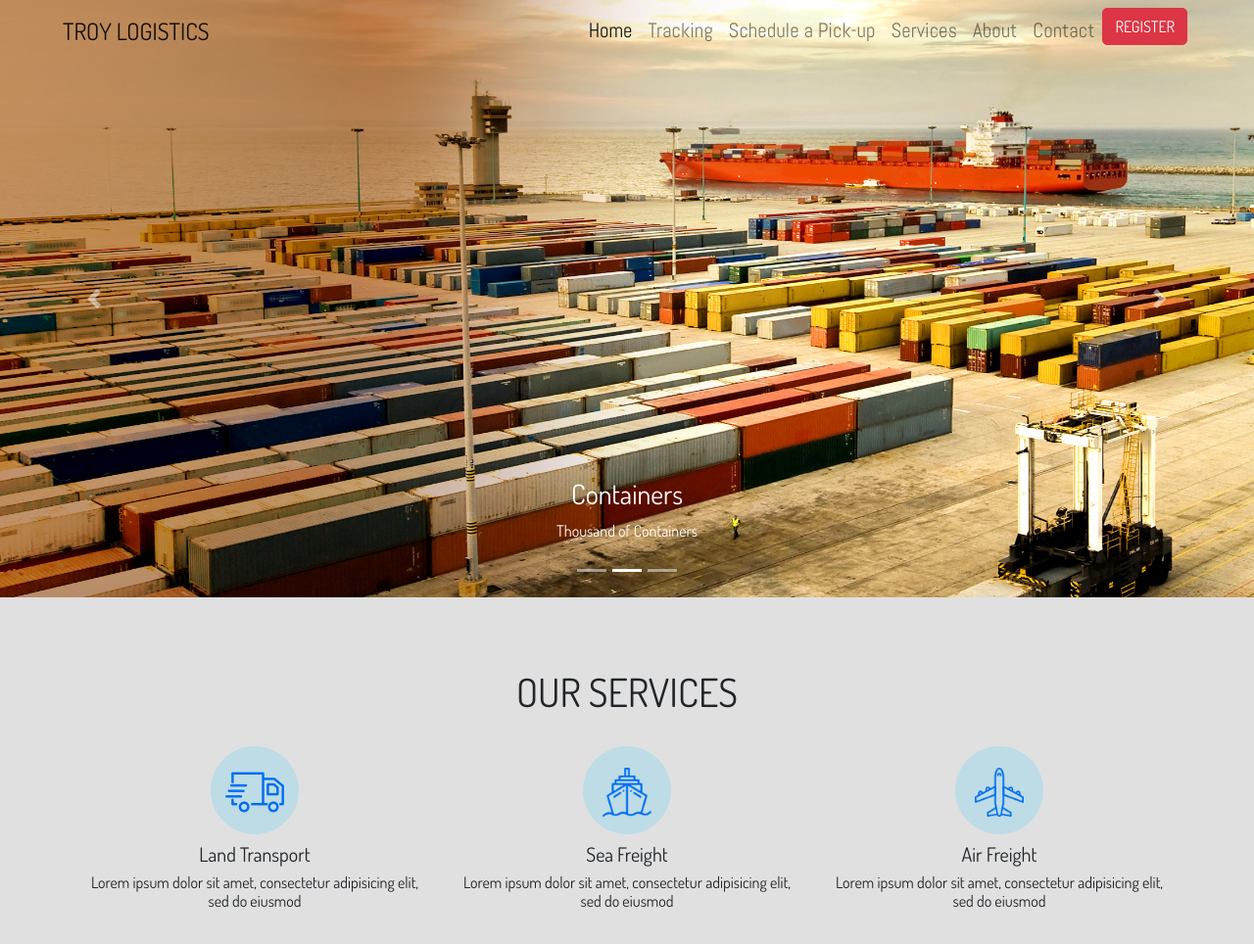
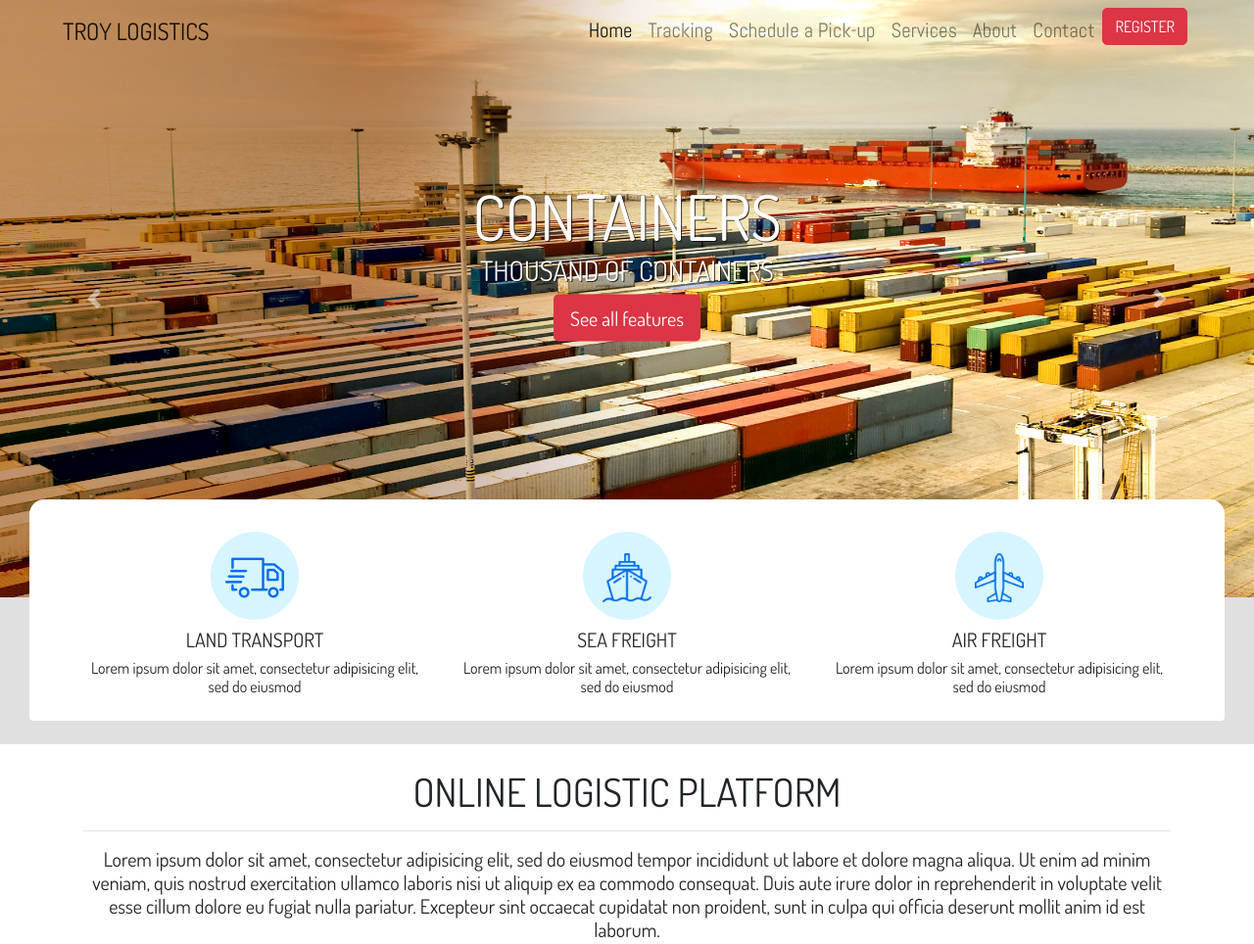
Before and after one commit to albay13/capstone-one, a plain HTML site: page index.html in a window 1280 px wide. Shown: the top 964 px of the page at 98% size. Drawn offline with nearby package versions, Linux system fonts and the light colour scheme.

Commit message:
updated index

```diff
--- a/index.html
+++ b/index.html
@@ -61,6 +61,86 @@
 		.card-pricing{
 			padding: 0;
 		}
+		.carousel-caption {
+		    position: absolute;
+		    top: 50%;
+		    left: 50%;
+		    z-index: 3;
+		    color: #fff;
+		    width: 100%;
+		    text-align: center;
+		    text-transform: uppercase;
+		    text-shadow: 1px 1px 0 rgba(0,0,0,.75);
+		    -webkit-transform: translate3d(-50%,-50%,0);
+		    -moz-transform: translate3d(-50%,-50%,0);
+		    -ms-transform: translate3d(-50%,-50%,0);
+		    -o-transform: translate3d(-50%,-50%,0);
+		    transform: translate3d(-50%,-50%,0);
+		}
+		.carousel-caption h1 {
+		    font-size: 4em;
+		    margin: 0;
+		    padding: 0;
+		}
+		.carousel-fade .carousel-inner .carousel-item .carousel-caption {
+		    opacity: 0;
+		    -webkit-transition: .2s all ease-in-out .1s;
+		       -moz-transition: .2s all ease-in-out .1s;
+		        -ms-transition: .2s all ease-in-out .1s;
+		         -o-transition: .2s all ease-in-out .1s;
+		            transition: .2s all ease-in-out .1s;
+		}
+		.carousel-fade .carousel-inner .carousel-item.active .carousel-caption {
+		    opacity: 1;
+		    -webkit-transition: .5s all ease-in-out .1s;
+		       -moz-transition: .5s all ease-in-out .1s;
+		        -ms-transition: .5s all ease-in-out .1s;
+		         -o-transition: .5s all ease-in-out .1s;
+		            transition: .5s all ease-in-out .1s;
+		}
+		.hover-icon{
+		  transition: top 5s ease-in-out;
+		  -o-transition: top 5s ease-in-out;
+		  -ms-transition: top 5s ease-in-out;
+		  -moz-transition: top 5s ease-in-out;
+		  -webkit-transition: top 5s ease-in-out;
+		   -webkit-transition-delay: 5s; /* Safari */
+ 			 transition-delay: 5s;
+		}
+		.hover-icon:hover{
+		  margin-top: -5%;
+		}
+		@media (max-width: 987px) and (min-width: 768px){
+			.hover-icon:hover{
+			  margin-top: -8%;
+			}
+		}
+		@media (min-width:768px){
+			.hover-icon:hover div.service-icon {
+			  background-color: white;
+			  width: 90px;
+			  height: 90px;
+			  line-height: 90px;
+			}
+			.overlay{
+				  position: absolute;
+				  bottom: 0;
+				  left: 0;
+				  right: 0;
+				  overflow: hidden;
+				  width: 100%;
+				  height: 0;
+				  transition: .5s ease;
+			}
+			.hover-icon:hover div.overlay{
+				height: 100%;
+			}
+			#btn1,#btn2,#btn3{
+				top: 75%;
+				position: absolute;
+			}
+		}
+
 	</style>
 
 </head>
@@ -99,37 +179,35 @@
 	  </div>
 </nav>
 <!-- Slider -->
-<div id="demo" class="carousel slide" data-ride="carousel">
-
-  <!-- Indicators -->
-  <ul class="carousel-indicators">
-    <li data-target="#demo" data-slide-to="0" class="active"></li>
-    <li data-target="#demo" data-slide-to="1"></li>
-    <li data-target="#demo" data-slide-to="2"></li>
-  </ul>
+<div id="demo" class="carousel slide carousel-fade" data-ride="carousel">
 
   <!-- The slideshow -->
   <div class="carousel-inner">
     <div class="carousel-item active">
       <img src="assets/images/img3.jpg" alt="Los Angeles" width="1400" height="610">
 	    <div class="carousel-caption">
-	        <h3>Troy Logistics</h3>
-	        <p>Thank you 2018</p>
+	        <h1>Troy <span class="text-dark">Logistics</span></h1>
+	        <h3>Get start your next awesome project</h3>
+	        <button class="btn btn-danger btn-lg text-uppercase" role="button">Get Started</button>
+	        <button class="btn btn-danger btn-lg text-uppercase" role="button">Read more</button>
 	    </div>
+
     </div>
     <div class="carousel-item">
       <img src="assets/images/img1.jpg" alt="Chicago" width="1400" height="610">
-       <div class="carousel-caption">
-        <h3>Containers</h3>
-        <p>Thousand of Containers</p>
-      </div>
+	       <div class="carousel-caption">
+	        <h1>Containers</h1>
+	        <h3>Thousand of Containers</h3>
+	        <button class="btn btn-danger btn-lg" role="button">See all features</button>
+	      </div>
     </div>
     <div class="carousel-item">
       <img src="assets/images/img4.jpg" alt="New York" width="1400" height="610">
-       <div class="carousel-caption">
-        <h3>Secured Storage</h3>
-        <p>Fully Air-conditioned storage</p>
-       </div>
+	       <div class="carousel-caption">
+	        <h1>Secured Storage</h1>
+	        <h3>Fully Air-conditioned storage</h3>
+	        <button class="btn btn-danger btn-lg text-uppercase" role="button">Read more</button>
+	       </div>
     </div>
   </div>
 
@@ -141,56 +219,74 @@
     <span class="carousel-control-next-icon"></span>
   </a>
 </div>
-<!-- Brief Desc. of Services -->
-<br/>
-<section id="services">
-	<div class="container mt-5">
-		<h1 class="text-center text-uppercase wow fadeInUp">Our Services</h1>
-
-		<br/>
+<div class="container-fluid">
+	<div class="col-lg-12">
+		<div  class="card" style="border-top-right-radius:15px;border-top-left-radius: 15px;margin-top: -100px; z-index: 9999;box-shadow: none;background-color: white; border-color: transparent;">
+			<section id="services">
+	<div class="container mt-3	">
 		<div class="row">
-			<div class="col-lg-4 col-md-4 col-xs-12">
+			<div class="col-lg-4 col-md-4 col-xs-12 hover-icon">
 				<center>
 					<div class="service-icon wow fadeInLeft">
 						<img src="assets/images/icons/delivery-truck.png">
 						<!-- Icon made by https://www.iconfinder.com/oviyan from www.flaticon.com -->
 					</div>
-					<h5 class="mt-2 text-bold">Land Transport</h5>
+					<h5 class="mt-2 text-bold text-uppercase">Land Transport</h5>
 					<h6>
 						Lorem ipsum dolor sit amet, consectetur adipisicing elit, sed do eiusmod
 					</h6>
+					<div class="overlay">
+						<div id="btn1" class="col-lg-12">
+					    	<button class="btn btn-success">Read more</button>
+						</div>
+					</div>
 				</center>
 			</div>
-			<div class="col-lg-4 col-md-4 col-xs-12">
+			<div class="col-lg-4 col-md-4 col-xs-12 hover-icon">
 				<center>
 					<div class="service-icon wow fadeInUp">
 						<img src="assets/images/icons/cruise.png" width="50" height="50">
 						<!-- Icon made by http://www.freepik.com from www.flaticon.com -->
 					</div>
-					<h5 class="mt-2">
+					<h5 class="mt-2 text-bold text-uppercase">
 						Sea Freight
 					</h5>
 					<h6>
 						Lorem ipsum dolor sit amet, consectetur adipisicing elit, sed do eiusmod
 					</h6>
+					<div class="overlay">
+						<div id="btn2" class="col-lg-12">
+					    	<button class="btn btn-success hidden-btn">Read more</button>
+						</div>
+					</div>
 				</center>
 			</div>
-			<div class="col-lg-4 col-md-4 col-xs-12">
+			<div class="col-lg-4 col-md-4 col-xs-12 hover-icon">
 				<center>
 					<div class="service-icon wow fadeInRight">
 						<img src="assets/images/icons/plane.png" width="50" height="50">
 						<!-- Icon made by monkik from www.flaticon.com -->
 					</div>
-					<h5 class="mt-2">Air Freight</h5>
+					<h5 class="mt-2 text-bold text-uppercase">Air Freight</h5>
 					<h6>
 						Lorem ipsum dolor sit amet, consectetur adipisicing elit, sed do eiusmod
 					</h6>
+					<div class="overlay">
+						<div id="btn3" class="col-lg-12">
+					    	<button class="btn btn-success hidden-btn">Read more</button>
+						</div>
+					</div>
 				</center>
 			</div>
 		</div>
 	</div>
 </section>
-<br/><br>
+		</div>
+	</div>
+</div>
+<!-- Brief Desc. of Services -->
+<br/>
+
 <!-- Company Description -->
 <section id="description">
 	<div id="description-container" class="p-4">
```
Also changed, not shown: schedule.html (+18 -3 lines), tracking.html (+18 -8 lines), assets/images/404-img.png (added), assets/images/icons/main-title-icon.png (added).
